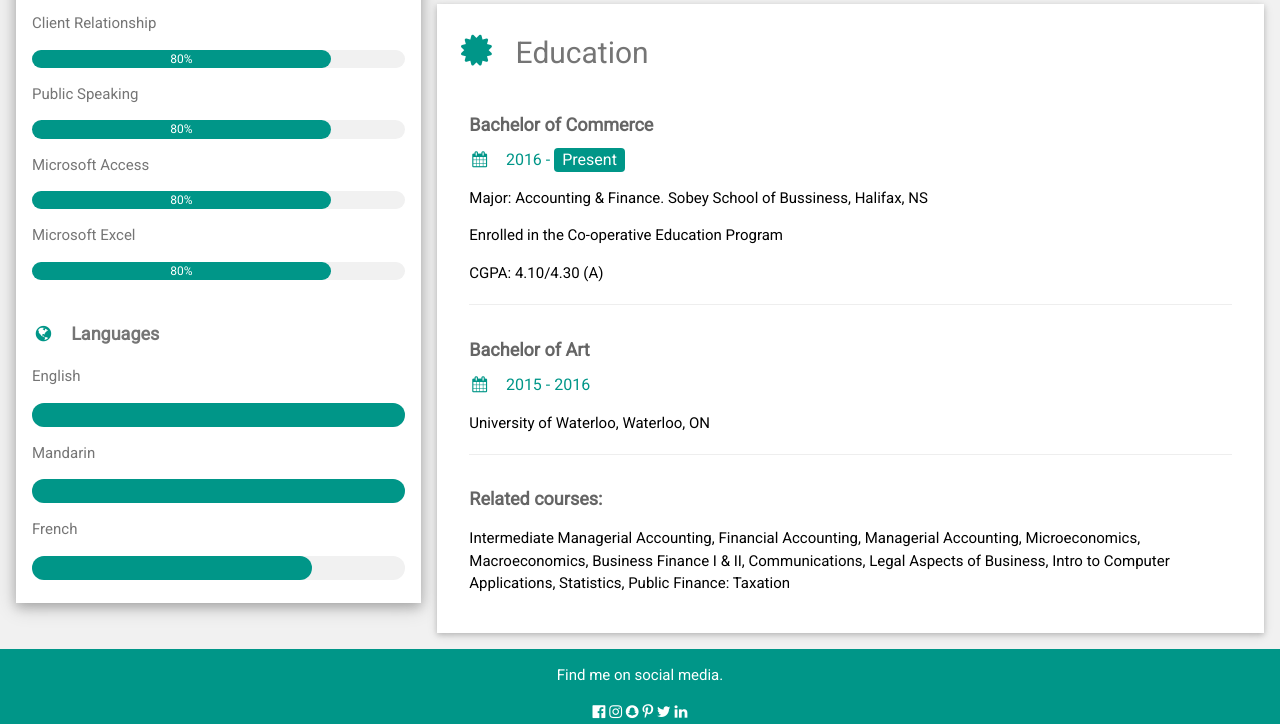
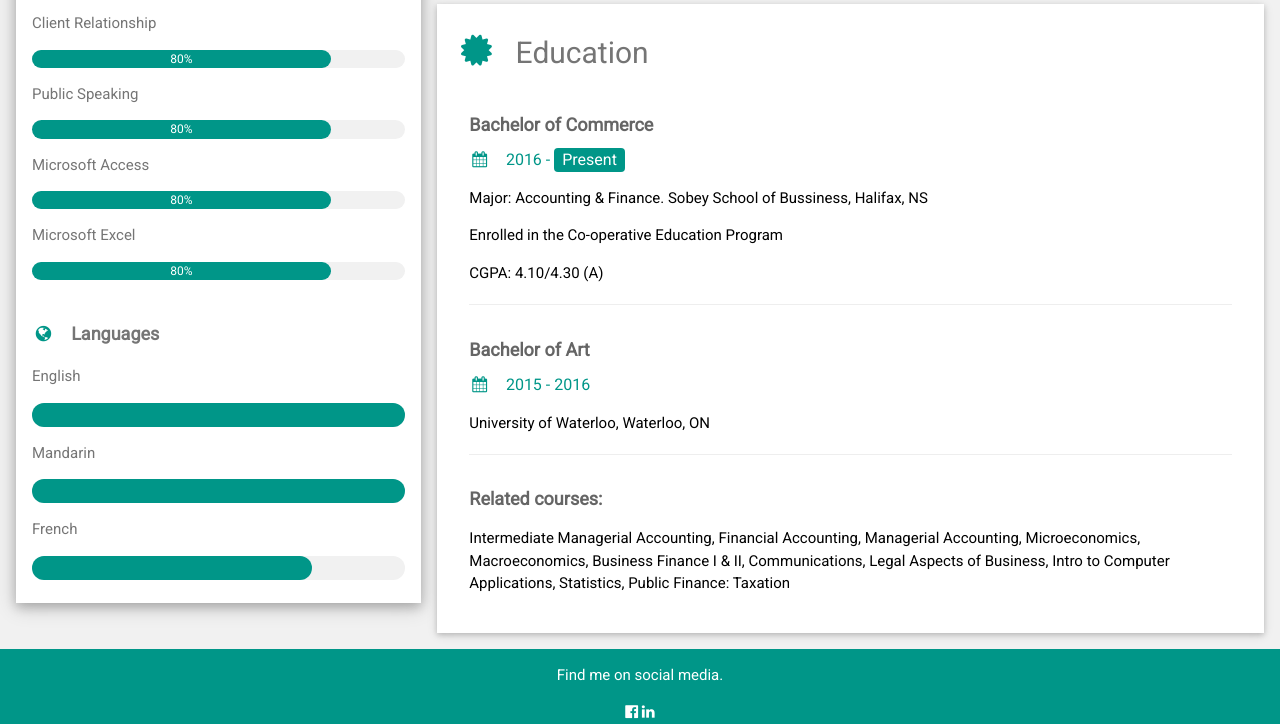
Before and after one commit to Castielketaimo/Castielketaimo.github.io, a plain HTML site: page index.html in a window 1280 px wide. Shown: the part 999-1723 px from the top of the page. Drawn offline with nearby package versions, Linux system fonts and the light colour scheme.

Commit message:
updated social media

```diff
--- a/index.html
+++ b/index.html
@@ -169,12 +169,8 @@
 
 <footer class="w3-container w3-teal w3-center w3-margin-top">
     <p>Find me on social media.</p>
-    <i class="fa fa-facebook-official w3-hover-opacity"></i>
-    <i class="fa fa-instagram w3-hover-opacity"></i>
-    <i class="fa fa-snapchat w3-hover-opacity"></i>
-    <i class="fa fa-pinterest-p w3-hover-opacity"></i>
-    <i class="fa fa-twitter w3-hover-opacity"></i>
-    <i class="fa fa-linkedin w3-hover-opacity"></i>
+    <i class="fa fa-facebook-official w3-hover-opacity" href="https://www.facebook.com/olivia.jiang.79"></i>
+    <i class="fa fa-linkedin w3-hover-opacity" href="https://www.linkedin.com/in/ketong-allison-jiang-898256139"></i>
 </footer>
 
 </body>
```
